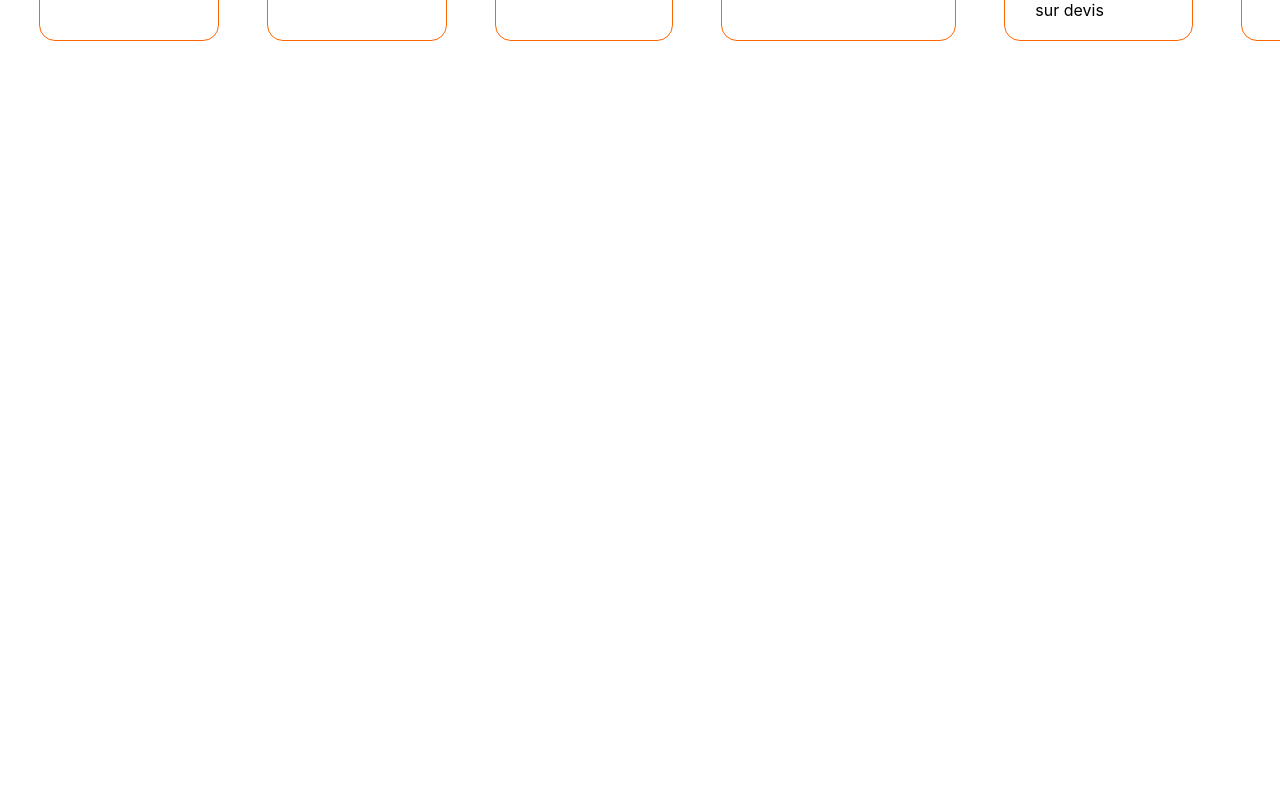
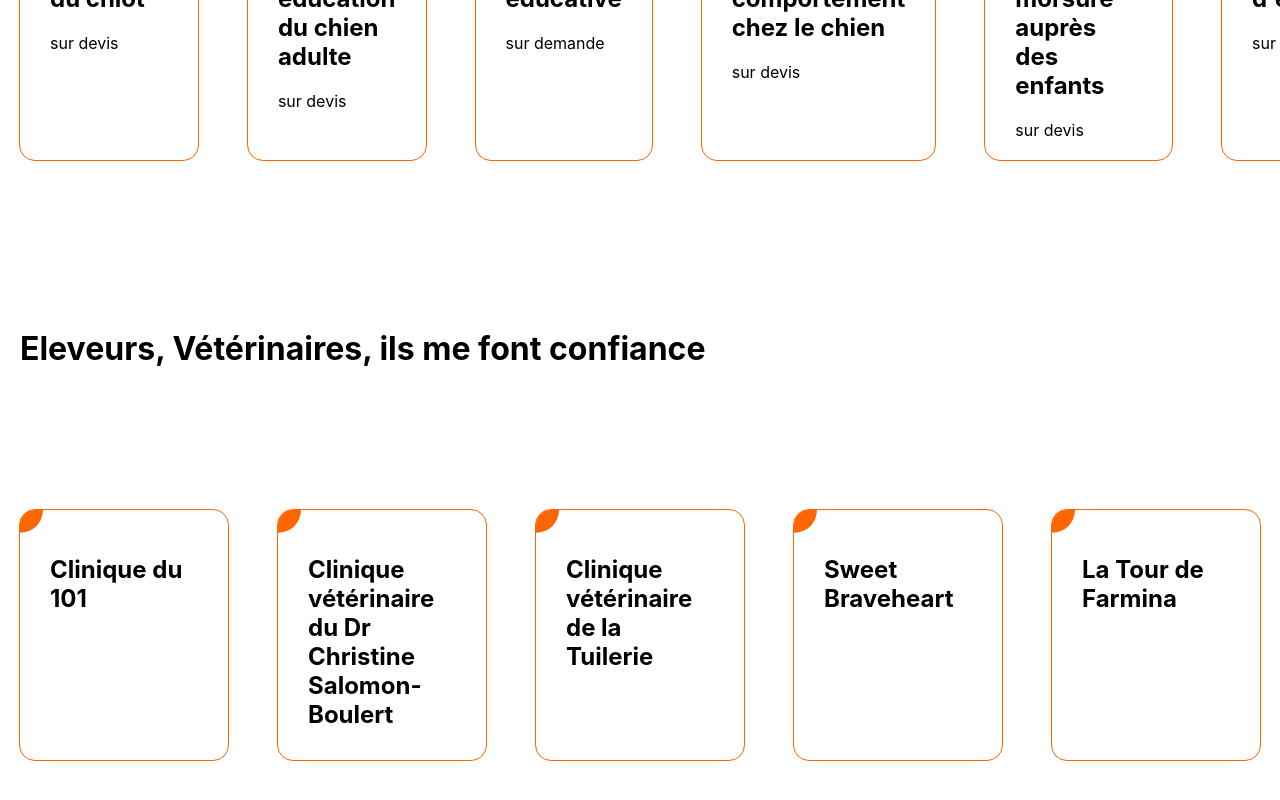
Before and after one commit to melaniemdm/intelligence_canine, a React (Create React App) app: page / in a window 1280 px wide. Shown: the part 1322-2122 px from the top of the page. Before the commit the page ends 1382 px from the top, so only its background shows below. Built offline with nearby package versions, Linux system fonts and the light colour scheme.

Commit message:
feature(js & css) trust pro

```diff
--- a/src/components/Prestations/style.scss
+++ b/src/components/Prestations/style.scss
@@ -1,13 +1,17 @@
 @import '../../styles/communs.scss';
 .containerGlobal{
-margin:$marginContainer;
+height:600px;
+display: flex;
+flex-direction: column;
 }
-h1{margin-left: 20px;}
+
+
 .containerPrestations{
     margin: $marginContainer;
     display: flex;
     justify-content:space-around;
     gap: 50px;
+    padding-top:100px;
 }
 
 .presta{
@@ -18,7 +22,7 @@ h1{margin-left: 20px;}
   padding: 25px 30px;
   color: var($colorOrange2);
   height: 200px;
-   width: 300px;
+   width: 190px;
    outline: 1px solid $colorOrange2;
 
 }
--- /dev/null
+++ b/src/components/Pro/index.js
@@ -0,0 +1,31 @@
+import "./style.scss";
+import {proTrust} from '../../datas/pro';
+
+
+console.log(proTrust)
+
+function Pro() {
+  return (
+
+
+  <div className="containerProTrust">
+<h1 >Eleveurs, Vétérinaires, ils me font confiance</h1>
+
+<div className="containerNamePro">
+
+ { proTrust.map(((pro,index)=> <div className="trust" key={index}><div className="content" ><div  className='containerOnePresta'>
+
+ <h2 >{pro.namePro}</h2>
+
+
+
+  </div> </div> </div>))}
+
+
+  </div>
+
+ </div>)
+
+
+}
+export default Pro;
--- /dev/null
+++ b/src/components/Pro/style.scss
@@ -0,0 +1,66 @@
+@import "../../styles/communs.scss";
+
+h1 {
+  margin-left: 20px;
+}
+.containerProTrust {
+  height: 600px;
+  display: flex;
+  flex-direction: column;
+}
+
+.containerNamePro {
+  margin: $marginContainer;
+  display: flex;
+  justify-content: space-around;
+  gap: 50px;
+  padding-top: 100px;
+}
+
+.logoPro {
+  width: 200px;
+  height: $heightPro;
+  object-fit: contain;
+  // outline: 1px solid black;
+}
+
+
+.trust {
+  background: white;
+  cursor: pointer;
+  border-radius: 15px;
+  position: relative;
+  padding: 25px 30px;
+  color: var($colorOrange2);
+  height: 200px;
+  width: 190px;
+  outline: 1px solid $colorOrange2;
+}
+
+.trust::after {
+  content: "";
+  background: $colorOrange2;
+  border-radius: 15px;
+  height: 100%;
+  width: 100%;
+  position: absolute;
+  left: 0;
+  top: 0;
+  z-index: 0;
+  clip-path: circle(10% at 0% 0%);
+  transition: all 0.3s ease-in;
+}
+
+.content {
+  position: relative;
+  z-index: 1;
+  transition: all 0.3s ease-in;
+}
+
+.trust:hover::after {
+  clip-path: circle(100%);
+}
+
+.trust:hover .content {
+  color: $colorWhite;
+}
--- /dev/null
+++ b/src/datas/pro.js
@@ -0,0 +1,28 @@
+export const  proTrust= [
+  {
+    id: "1",
+    namePro: "Clinique du 101",
+
+  },
+  {
+    id: "2",
+    namePro: "Clinique vétérinaire du Dr Christine Salomon-Boulert",
+
+  },
+  {
+    id: "3",
+    namePro: "Clinique vétérinaire de la Tuilerie",
+
+  },
+  {
+    id: "4",
+    namePro: "Sweet Braveheart",
+
+  },
+  {
+    id: "5",
+    namePro: "La Tour de Farmina",
+
+  },
+
+];
--- a/src/index.js
+++ b/src/index.js
@@ -4,6 +4,7 @@ import './index.css';
 import Header from '../src/components/Header';
 import Banner from '../src/components/Banner';
 import Prestations from '../src/components/Prestations';
+import Pro from '../src/components/Pro';
 import reportWebVitals from './reportWebVitals';
 
 const root = ReactDOM.createRoot(document.getElementById('root'));
@@ -12,7 +13,8 @@ root.render(
   <Header/>
   <Banner/>
   <Prestations/>
-  </React.StrictMode>
+  <Pro/>
+   </React.StrictMode>
 );
 
 // If you want to start measuring performance in your app, pass a function
--- a/src/styles/variables.scss
+++ b/src/styles/variables.scss
@@ -1,5 +1,7 @@
 $widthlogo:260px;
 $heightlogo:$widthlogo;
+$heightPro : 300px;
+
 $colorBlack: black;
 $colorWhite: white;
 $colorOrange:rgb(62,25,0) ;
```
Also changed, not shown: src/components/Particuliers/index.js (added), src/components/Particuliers/style.scss (added).
